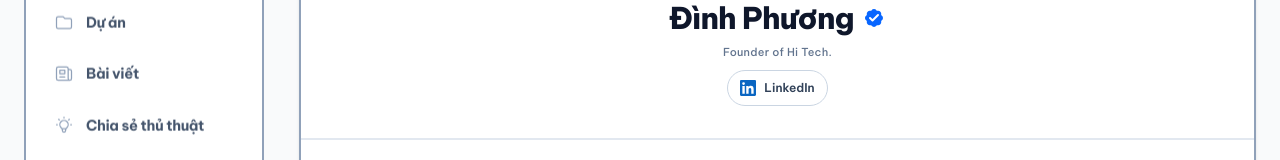
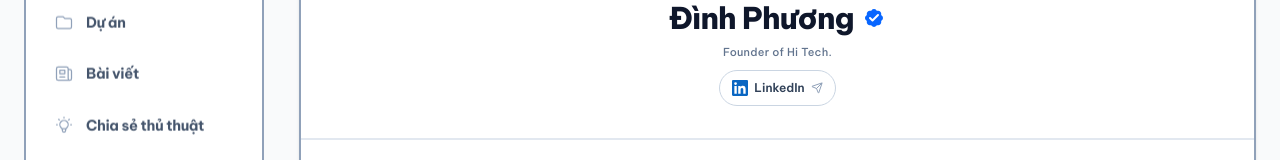
Before and after one commit to dinhphuong25/portfolio1, a Next.js app: page / in a window 1280 px wide. Shown: the part 242-402 px from the top of the page. Built offline with nearby package versions, Linux system fonts and the light colour scheme.

Commit message:
style: add send paperplane arrow icon to linkedin link

```diff
--- a/src/components/ProfileHeader.tsx
+++ b/src/components/ProfileHeader.tsx
@@ -3,7 +3,7 @@
 import Image from "next/image";
 import { profileData } from "@/data/profile";
 import { motion } from "framer-motion";
-import { BadgeCheck } from "lucide-react";
+import { BadgeCheck, Send } from "lucide-react";
 
 interface ProfileHeaderProps {
     onMessage: () => void;
@@ -115,12 +115,13 @@ export default function ProfileHeader({ onMessage: _onMessage }: ProfileHeaderPr
                             rel="noopener noreferrer"
                             aria-label={`${link.platform}: ${link.label}`}
                             title={`${link.platform}: ${link.label}`}
-                            className="inline-flex h-9 items-center gap-2 rounded-full border border-slate-300 bg-white px-3 transition-all hover:-translate-y-0.5 hover:border-slate-400 hover:bg-slate-50 dark:border-slate-700 dark:bg-slate-800 dark:hover:border-slate-600 dark:hover:bg-slate-700"
+                            className="group inline-flex h-9 items-center gap-1.5 rounded-full border border-slate-300 bg-white px-3 transition-all hover:-translate-y-0.5 hover:border-slate-400 hover:bg-slate-50 dark:border-slate-700 dark:bg-slate-800 dark:hover:border-slate-600 dark:hover:bg-slate-700"
                         >
                             <SocialIcon platform={link.platform} />
                             <span className="text-xs font-semibold text-slate-700 dark:text-slate-200">
                                 {link.platform}
                             </span>
+                            <Send className="w-3 h-3 text-slate-400 dark:text-slate-500 group-hover:text-[#0A66C2] group-hover:translate-x-0.5 group-hover:-translate-y-0.5 transition-all" />
                         </a>
                     ))}
                 </motion.nav>
```
